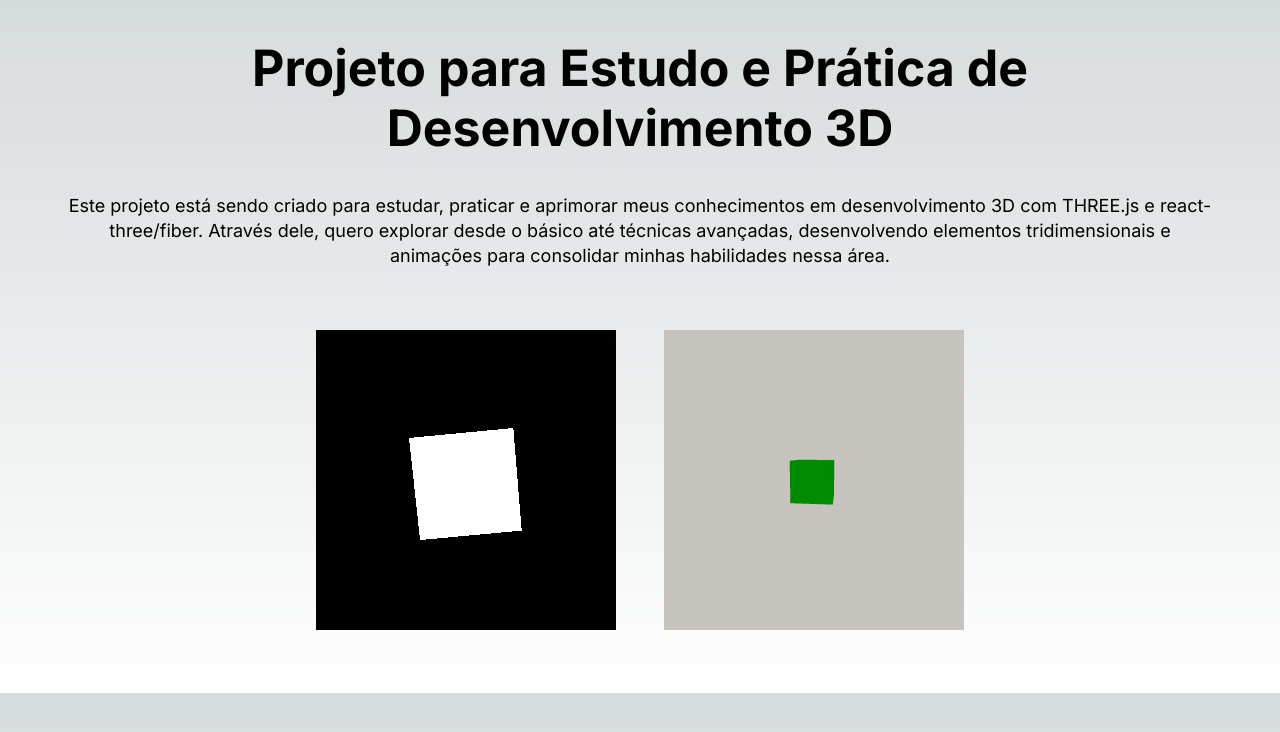
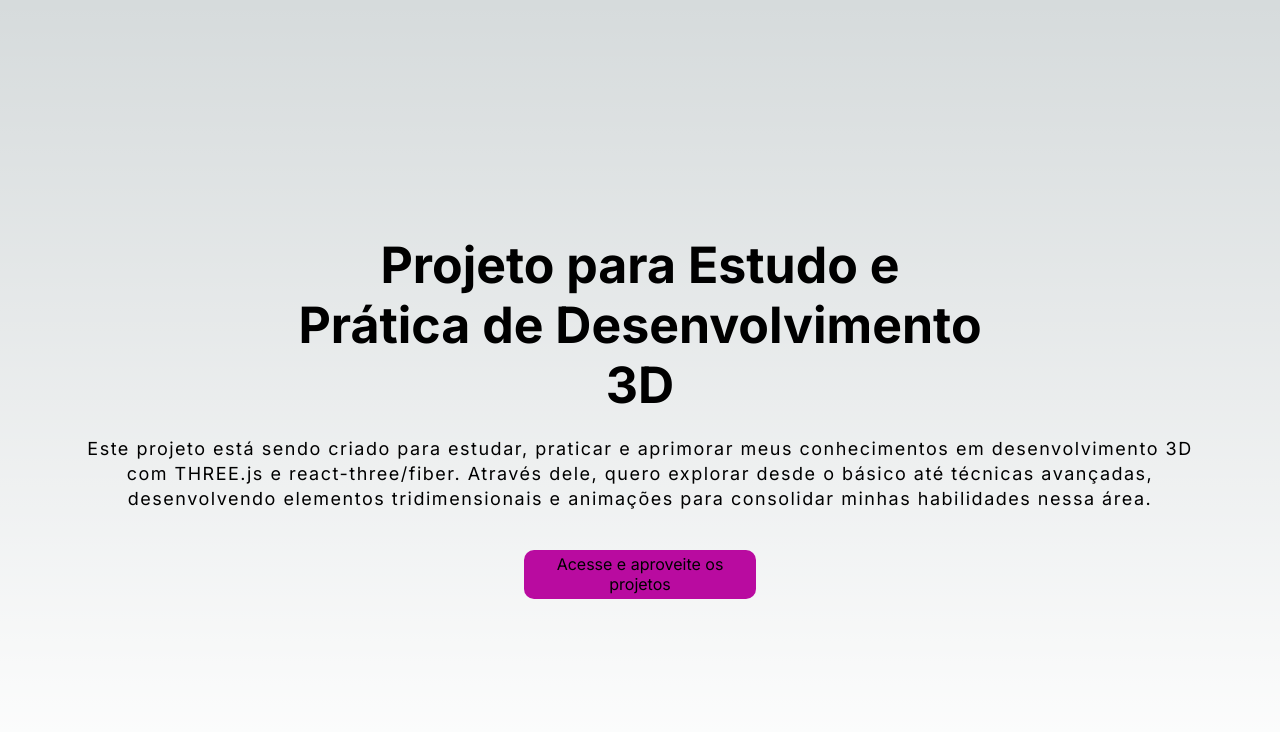
Before and after one commit to Cassio-Ares/three_d, a Next.js app: page / in a window 1280 px wide. Shown: the top 732 px of the page. Built offline with nearby package versions, Linux system fonts and the light colour scheme.

Commit message:
ajust home

```diff
--- a/src/app/page.js
+++ b/src/app/page.js
@@ -1,5 +1,5 @@
 import styles from "./page.module.css";
-import { HomeView } from "./view/HomeView";
+import { HomeView } from "../components/view/HomeView";
 
 
 export default function Home() {
--- a/src/app/view/HomeView.jsx
+++ /dev/null
@@ -1,24 +0,0 @@
-'use client'
-import { Cube } from '@/components/firstProject_cube/cubeThreejs/Cube'
-import styles from './styles.css'
-import { CubeTwo } from '@/components/firstProject_cube/cubeReact_three/CubeTwo'
-import { Container } from '@/components/container/Container'
-
-export const HomeView = () => {
-  return (
-    <div className='containerHome'>
-      <div className='title'>
-        <h1>Projeto para Estudo e Prática de Desenvolvimento 3D</h1>
-        <p>
-        Este projeto está sendo criado para estudar, praticar e aprimorar meus conhecimentos em desenvolvimento 3D com THREE.js
-        e react-three/fiber. Através dele, quero explorar desde o básico até técnicas avançadas, desenvolvendo elementos
-        tridimensionais e animações para consolidar minhas habilidades nessa área.
-        </p>
-      </div>
-      <div className='containerProject'>
-        <Cube/>
-        <CubeTwo/>
-      </div>
-    </div>
-  )
-}
--- a/src/app/view/styles.css
+++ /dev/null
@@ -1,28 +0,0 @@
-.containerHome{
- width: 100%;
- height: auto;
-}
-
-.title{
-  text-align: center;
-  margin: 3% 5%;
-
-
-    h1{
-        font-size: 50px;
-        margin-bottom: 3%;
-    }
-
-    p{
-       font-size: 18px;
-       line-height: 25px;
-    }
-}
-
-.containerProject{
-  margin: 3%;
-  display: flex;
-  flex-direction: row;
-  flex-wrap: wrap;
-  justify-content: center;
-}
--- /dev/null
+++ b/src/components/btn_neon/Btn_neon.jsx
@@ -0,0 +1,10 @@
+'use client'
+import './styles.css'
+
+export const Btn_neon = ({text_btn}) => {
+  return (
+    <a href="#" className="btn_neon">
+      {text_btn}
+    </a>
+  );
+};
--- /dev/null
+++ b/src/components/btn_neon/styles.css
@@ -0,0 +1,18 @@
+.btn_neon{
+    position: relative;
+    display: inline-block;
+    text-align: center;
+    padding: 2%;
+    text-decoration: none;
+    transition: 0.8s;
+    overflow: hidden;
+    background-color: #b90ba0;
+    border-radius: 10px;
+}
+
+.btn_neon:hover{
+    background: #b90ba0;
+    color: #f0f8ff;
+    box-shadow: 0 0 5px, 0 0 25px  #b90ba0, 0 0 50px  #b90ba0 , 0 0 200px  #b90ba0;
+    -webkit-box-reflect: below 1px linear-gradient(transparent, #0005);
+}
--- /dev/null
+++ b/src/components/view/HomeView.jsx
@@ -0,0 +1,25 @@
+"use client";
+import "./styles.css";
+import { Btn_neon } from "../btn_neon/Btn_neon";
+
+export const HomeView = () => {
+  return (
+    <div className="containerHome">
+      <div className="title">
+        <div className="container_title">
+          <h1>Projeto para Estudo e Prática de Desenvolvimento 3D</h1>
+        </div>
+        <p>
+          Este projeto está sendo criado para estudar, praticar e aprimorar meus
+          conhecimentos em desenvolvimento 3D com THREE.js e react-three/fiber.
+          Através dele, quero explorar desde o básico até técnicas avançadas,
+          desenvolvendo elementos tridimensionais e animações para consolidar
+          minhas habilidades nessa área.
+        </p>
+      </div>
+      <div className="container_btn">
+        <Btn_neon text_btn="Acesse e aproveite os projetos" />
+      </div>
+    </div>
+  );
+};
--- /dev/null
+++ b/src/components/view/styles.css
@@ -0,0 +1,33 @@
+.containerHome {
+  width: 100%;
+  height: 100vh;
+  display: flex;
+  flex-direction: column;
+  justify-content: center;
+}
+
+.container_title {
+  width: 60%;
+  margin: 0 auto;
+}
+
+.title {
+  text-align: center;
+  margin: 3% 5%;
+
+  h1 {
+    font-size: 50px;
+    margin-bottom: 3%;
+  }
+
+  p {
+    font-size: 18px;
+    line-height: 25px;
+    text-align:center;
+    letter-spacing: 1.5px;
+  }
+}
+
+.container_btn{
+  margin: 0 auto;
+}
```
